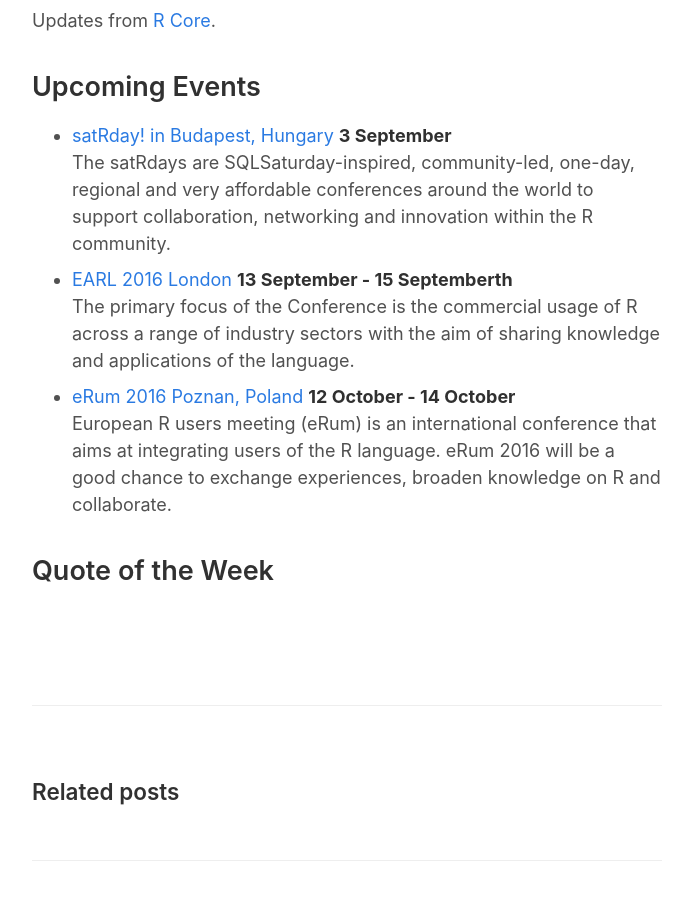
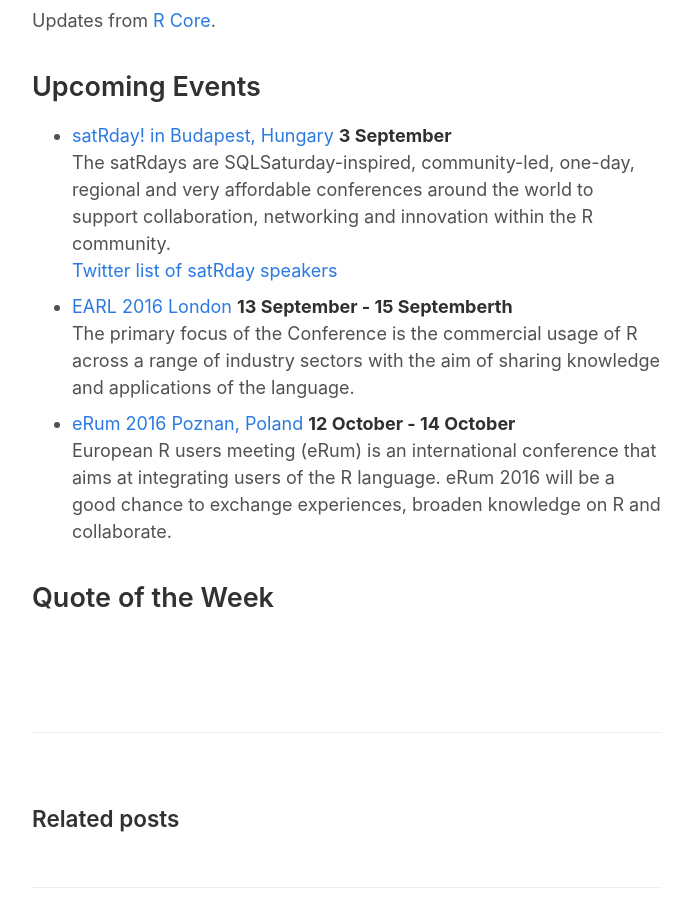
Before and after one commit to rweekly/rweekly.org, a Jekyll site: the page built from draft.md, in a window 1280 px wide and 900 px high, scrolled down 1302 px. Shown: the whole window, without its empty margins (293-986 px from the left). Built offline with Jekyll 4.4.1, drawn with Linux system fonts in a browser that asks for light colours; comment, search, counter and statistics services are not loaded.

Commit message:
Twitter list of satRday speakers

```diff
--- a/draft.md
+++ b/draft.md
@@ -53,7 +53,7 @@
 
 + [satRday! in Budapest, Hungary](http://budapest.satrdays.org/#cfp) **3 September**<br>
 The satRdays are SQLSaturday-inspired, community-led, one-day, regional and very affordable conferences around the world to support collaboration, networking and innovation within the R community.<br>
-
+[Twitter list of satRday speakers](https://twitter.com/thinkR_fr/lists/satrday-budapest-speakers)
 
 + [EARL 2016 London](https://earlconf.com/)  **13 September - 15 Septemberth** <br>
 The primary focus of the Conference is the commercial usage of R across a range of industry sectors with the aim of sharing knowledge and applications of the language.<br />
```
